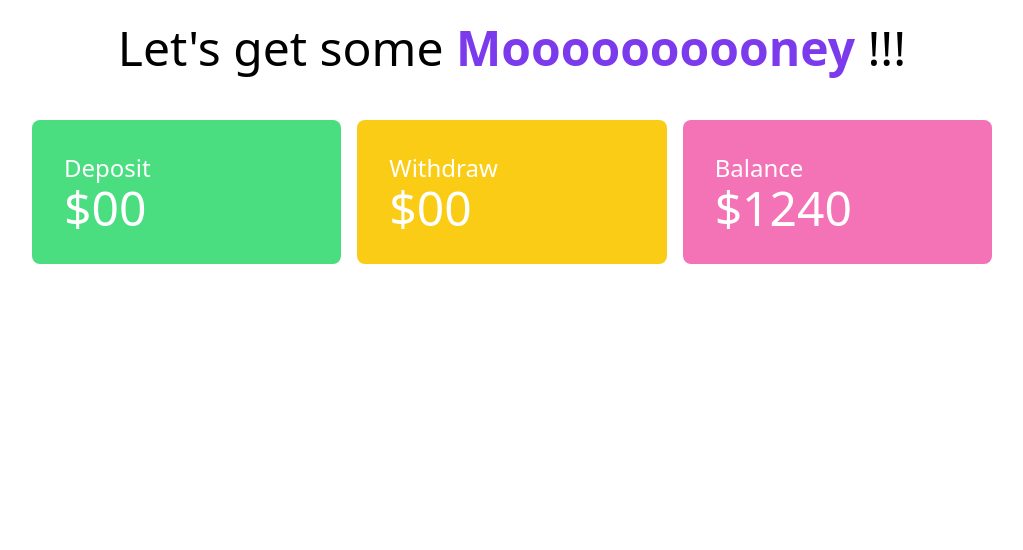
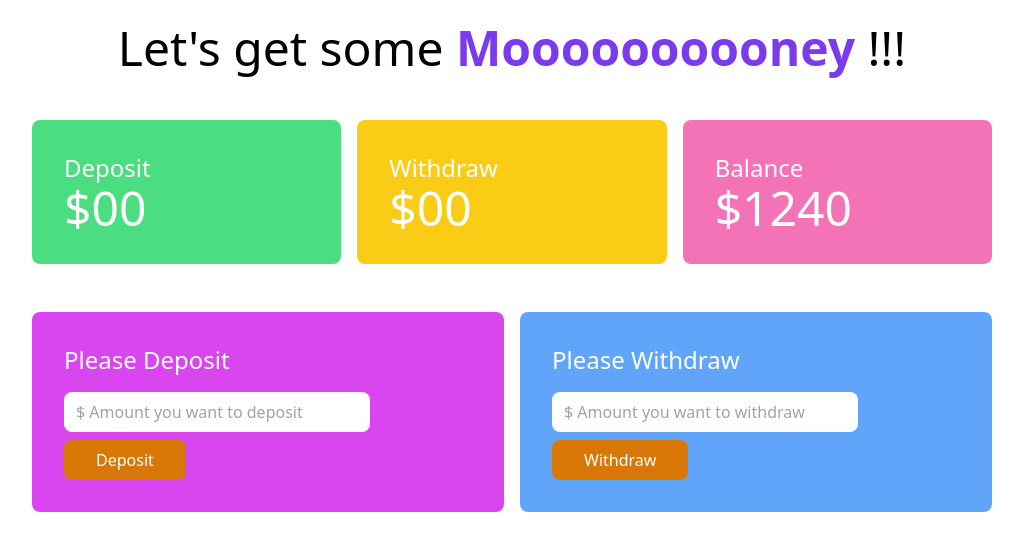
Before and after one commit to Melon-ali/baap-er-bank-two, a plain HTML site: page bank.html in a window 1280 px wide. Shown: the whole page, without its empty margins (128-1151 px from the left). Drawn offline with nearby package versions, Linux system fonts and the light colour scheme.

Commit message:
deposit and withdow added

```diff
--- a/bank.html
+++ b/bank.html
@@ -29,6 +29,21 @@
                 </div>
             </div>
         </section>
+        <!-- Deposit and Withdraw -->
+        <section class="mt-12">
+            <div class="grid grid-cols-2 gap-4 w-9/12 mx-auto text-white">
+                <div class="bg-fuchsia-500 p-8 rounded-lg">
+                    <h4 class="text-2xl">Please Deposit</h4>
+                    <input class="w-9/12 block px-3 py-2 rounded-lg mb-2 mt-4" type="text" name="" id="user-email" placeholder="$ Amount you want to deposit">
+                    <button class="bg-amber-600 py-2 px-8 rounded-lg text-white font-medium hover:bg-violet-600" id="btn-submit" type="deposit">Deposit</button>
+                </div>
+                <div class="bg-blue-400 p-8 rounded-lg">
+                    <h4 class="text-2xl">Please Withdraw</h4>
+                    <input class="w-9/12 block px-3 py-2 rounded-lg mb-2 mt-4" type="text" name="" id="user-email" placeholder="$ Amount you want to withdraw">
+                    <button class="bg-amber-600 py-2 px-8 rounded-lg text-white font-medium hover:bg-violet-600" id="btn-submit" type="deposit">Withdraw</button>
+                </div>
+            </div>
+        </section>
     </main>
 </body>
 </html>
```
